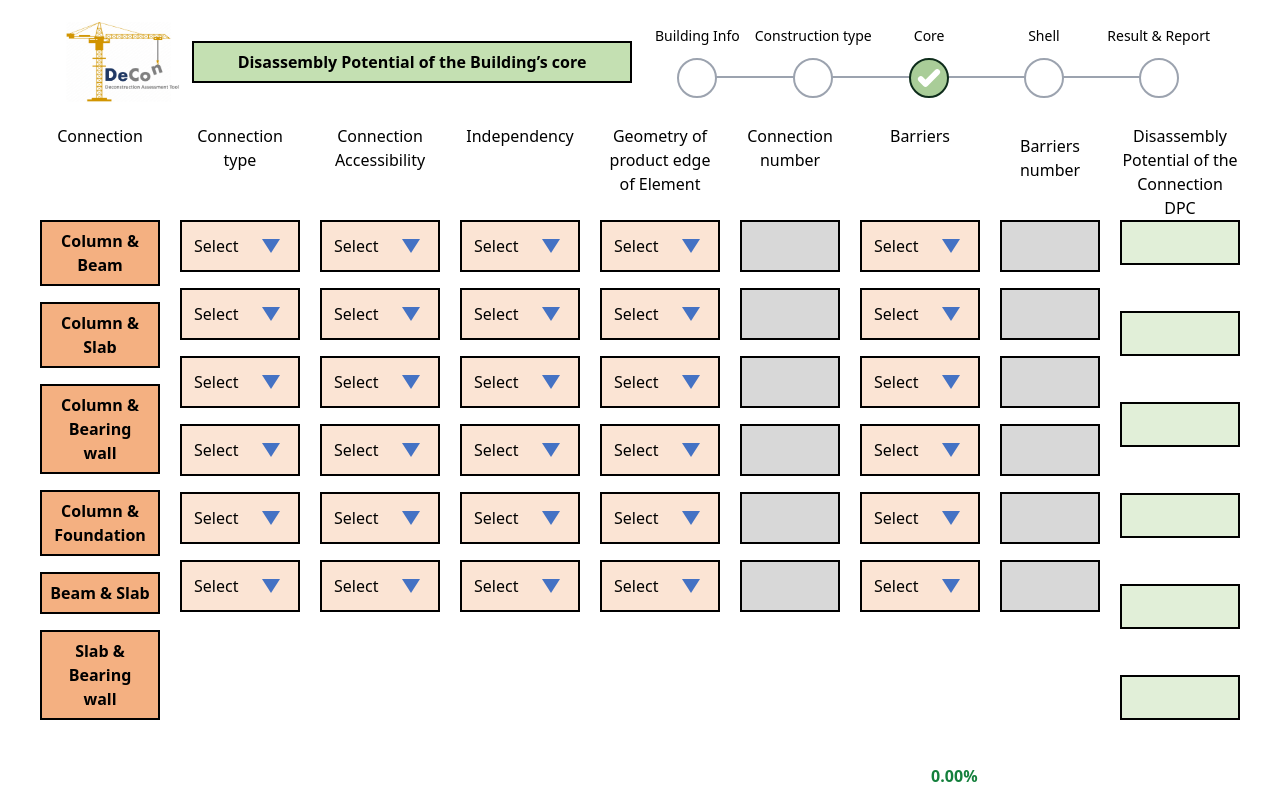
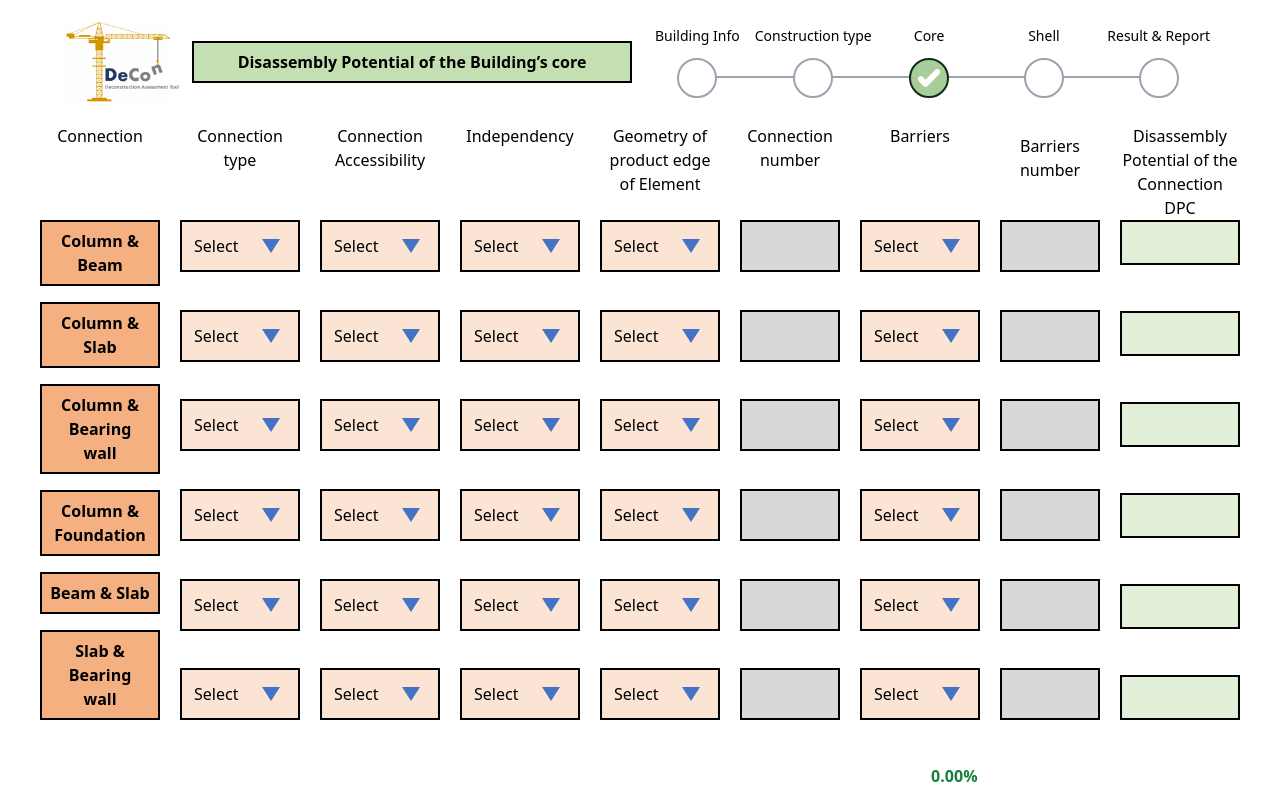
Before and after one commit to shariful10/DeCon, a React (Vite) app: page /building-core in a window 1280 px wide. Shown: the top 790 px of the page. Built offline with nearby package versions, Linux system fonts and the light colour scheme.

Commit message:
fixed all height issues

```diff
--- a/src/pages/BuildingCore.jsx
+++ b/src/pages/BuildingCore.jsx
@@ -778,27 +778,34 @@ export default function BuildingCore() {
 
         <div className="flex gap-5 justify-between mb-20">
           <div className="flex-1 flex flex-col justify-between gap-4">
-            <Button btnTitle="Column & Beam" className="!bg-[#F4B081] !px-3" />
-            <Button btnTitle="Column & Slab" className="!bg-[#F4B081] !px-3" />
+            <Button
+              btnTitle="Column & Beam"
+              className="!bg-[#F4B081] !px-3 grow"
+            />
+            <Button
+              btnTitle="Column & Slab"
+              className="!bg-[#F4B081] !px-3 grow"
+            />
             <Button
               btnTitle="Column & Bearing wall"
-              className="!bg-[#F4B081] !px-3"
+              className="!bg-[#F4B081] !px-3 grow"
             />
             <Button
               btnTitle="Column & Foundation"
-              className="!bg-[#F4B081] !px-3"
+              className="!bg-[#F4B081] !px-3 grow"
             />
-            <Button btnTitle="Beam & Slab" className="!bg-[#F4B081] !px-2" />
+            <Button
+              btnTitle="Beam & Slab"
+              className="!bg-[#F4B081] !px-2 grow"
+            />
             <Button
               btnTitle="Slab & Bearing wall"
-              className="!bg-[#F4B081] !px-3"
+              className="!bg-[#F4B081] !px-3 grow"
             />
           </div>
 
           {/* Connection Type  */}
-          <div className="flex-1">
-            {/* <h3 className="text-center mb-3">Connection type</h3> */}
-            <div className="flex flex-col gap-4">
+          <div className="flex-1 flex flex-col gap-4 justify-between">
             <SelectDropdown
               contents={connectionType}
               handleSetData={handleSetData}
@@ -809,6 +816,7 @@ export default function BuildingCore() {
               defaultValue={
                 buildingCoreInfo["columnAndBeam"]?.["connectionType"]
               }
+              className="grow"
             />
             <SelectDropdown
               contents={connectionType}
@@ -820,6 +828,7 @@ export default function BuildingCore() {
               defaultValue={
                 buildingCoreInfo["columnAndSlab"]?.["connectionType"]
               }
+              className="grow"
             />
             <SelectDropdown
               contents={connectionType}
@@ -831,6 +840,7 @@ export default function BuildingCore() {
               defaultValue={
                 buildingCoreInfo["columnAndBearingWall"]?.["connectionType"]
               }
+              className="grow"
             />
 
             <SelectDropdown
@@ -843,6 +853,7 @@ export default function BuildingCore() {
               defaultValue={
                 buildingCoreInfo["columnAndFoundation"]?.["connectionType"]
               }
+              className="grow"
             />
             <SelectDropdown
               contents={connectionType}
@@ -851,9 +862,8 @@ export default function BuildingCore() {
                 connectionName: "beamAndSlab",
                 attributeKey: "connectionType",
               }}
-                defaultValue={
-                  buildingCoreInfo["beamAndSlab"]?.["connectionType"]
-                }
+              defaultValue={buildingCoreInfo["beamAndSlab"]?.["connectionType"]}
+              className="grow"
             />
             <SelectDropdown
               contents={connectionType}
@@ -865,13 +875,12 @@ export default function BuildingCore() {
               defaultValue={
                 buildingCoreInfo["slabAndBearingWall"]?.["connectionType"]
               }
+              className="grow"
             />
-            </div>
           </div>
 
           {/* Connection Accessibility */}
-          <div className="flex-1">
-            <div className="flex flex-col gap-4">
+          <div className="flex-1 flex flex-col gap-4 justify-between">
             <SelectDropdown
               contents={connectionAccessibilityOptions}
               handleSetData={handleSetData}
@@ -945,11 +954,9 @@ export default function BuildingCore() {
               }
             />
           </div>
-          </div>
 
           {/* Independency */}
-          <div className="flex-1">
-            <div className="flex flex-col gap-4">
+          <div className="flex-1 flex flex-col gap-4 justify-between">
             <SelectDropdown
               contents={independency}
               handleSetData={handleSetData}
@@ -957,9 +964,7 @@ export default function BuildingCore() {
                 connectionName: "columnAndBeam",
                 attributeKey: "independency",
               }}
-                defaultValue={
-                  buildingCoreInfo["columnAndBeam"]?.["independency"]
-                }
+              defaultValue={buildingCoreInfo["columnAndBeam"]?.["independency"]}
             />
             <SelectDropdown
               contents={independency}
@@ -968,9 +973,7 @@ export default function BuildingCore() {
                 connectionName: "columnAndSlab",
                 attributeKey: "independency",
               }}
-                defaultValue={
-                  buildingCoreInfo["columnAndSlab"]?.["independency"]
-                }
+              defaultValue={buildingCoreInfo["columnAndSlab"]?.["independency"]}
             />
             <SelectDropdown
               contents={independency}
@@ -1015,11 +1018,9 @@ export default function BuildingCore() {
               }
             />
           </div>
-          </div>
 
           {/* Geometry of product edge of Element */}
-          <div className="flex-1">
-            <div className="flex flex-col gap-4">
+          <div className="flex-1 flex flex-col gap-4 justify-between">
             <SelectDropdown
               contents={GeometryOfProductEdge}
               handleSetData={handleSetData}
@@ -1075,11 +1076,9 @@ export default function BuildingCore() {
               defaultValue={buildingCoreInfo["slabAndBearingWall"]?.["gpe"]}
             />
           </div>
-          </div>
 
           {/* Connection number */}
-          <div className="w-[100px]">
-            <div className="flex flex-col gap-4">
+          <div className="w-[100px] flex flex-col gap-4 justify-between">
             <Input
               handleSetData={handleSetData}
               attributesValue={{
@@ -1141,11 +1140,9 @@ export default function BuildingCore() {
               }
             />
           </div>
-          </div>
 
           {/* Barriers */}
-          <div className="flex-1">
-            <div className="flex flex-col gap-4">
+          <div className="flex-1 flex flex-col gap-4 justify-between">
             <SelectDropdown
               contents={barriers}
               handleSetData={handleSetData}
@@ -1207,11 +1204,9 @@ export default function BuildingCore() {
               }
             />
           </div>
-          </div>
 
           {/* Barriers number */}
-          <div className="w-[100px]">
-            <div className="flex flex-col gap-4">
+          <div className="w-[100px] flex flex-col gap-4 justify-between">
             <Input
               handleSetData={handleSetData}
               attributesValue={{
@@ -1258,9 +1253,7 @@ export default function BuildingCore() {
                 connectionName: "beamAndSlab",
                 attributeKey: "barriersNumber",
               }}
-                defaultValue={
-                  buildingCoreInfo["beamAndSlab"]?.["barriersNumber"]
-                }
+              defaultValue={buildingCoreInfo["beamAndSlab"]?.["barriersNumber"]}
             />
             <Input
               handleSetData={handleSetData}
@@ -1272,7 +1265,6 @@ export default function BuildingCore() {
                 buildingCoreInfo["slabAndBearingWall"]?.["barriersNumber"]
               }
             />
-            </div>
           </div>
 
           {/* Disassembly Potential of the Connection DPC */}
--- a/src/pages/BuildingShell.jsx
+++ b/src/pages/BuildingShell.jsx
@@ -717,19 +717,19 @@ export default function BuildingCore() {
           <div className="flex-1 flex flex-col justify-between gap-4">
             <Button
               btnTitle="Column & Shell element"
-              className="!bg-[#F4B081] !px-3"
+              className="!bg-[#F4B081] !px-3 grow"
             />
             <Button
               btnTitle="Beam & Shell element"
-              className="!bg-[#F4B081] !px-3"
+              className="!bg-[#F4B081] !px-3 grow"
             />
             <Button
               btnTitle="Slab & Shell element"
-              className="!bg-[#F4B081] !px-3"
+              className="!bg-[#F4B081] !px-3 grow"
             />
             <Button
               btnTitle="Bearing wall & Shell element"
-              className="!bg-[#F4B081] !px-3"
+              className="!bg-[#F4B081] !px-3 grow"
             />
           </div>
 
```
Lines whose indentation alone changed are shown as unchanged.
